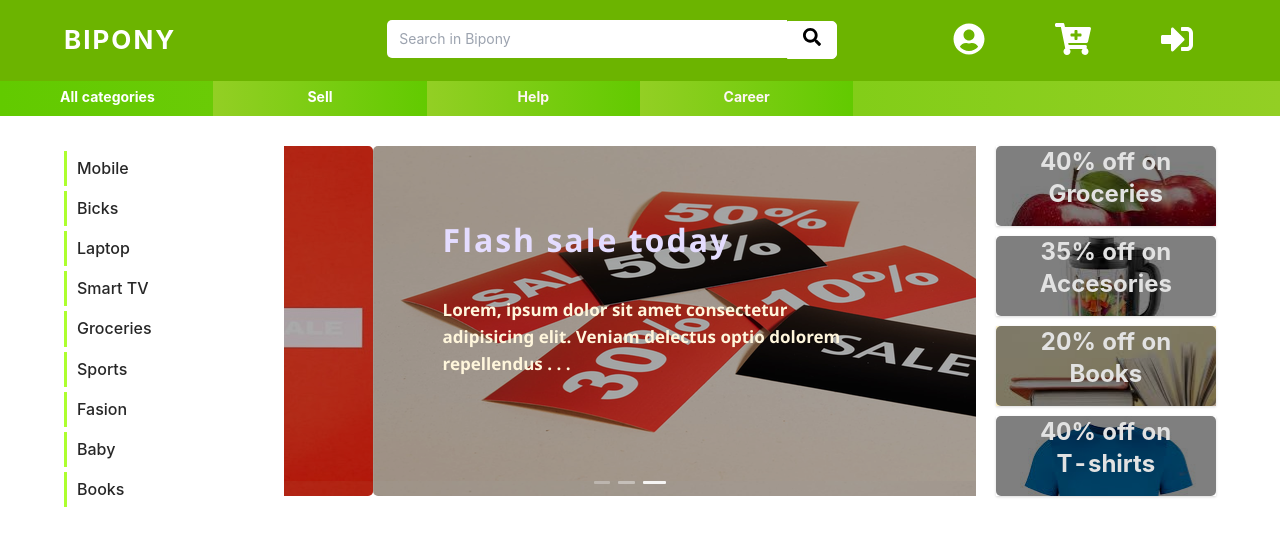
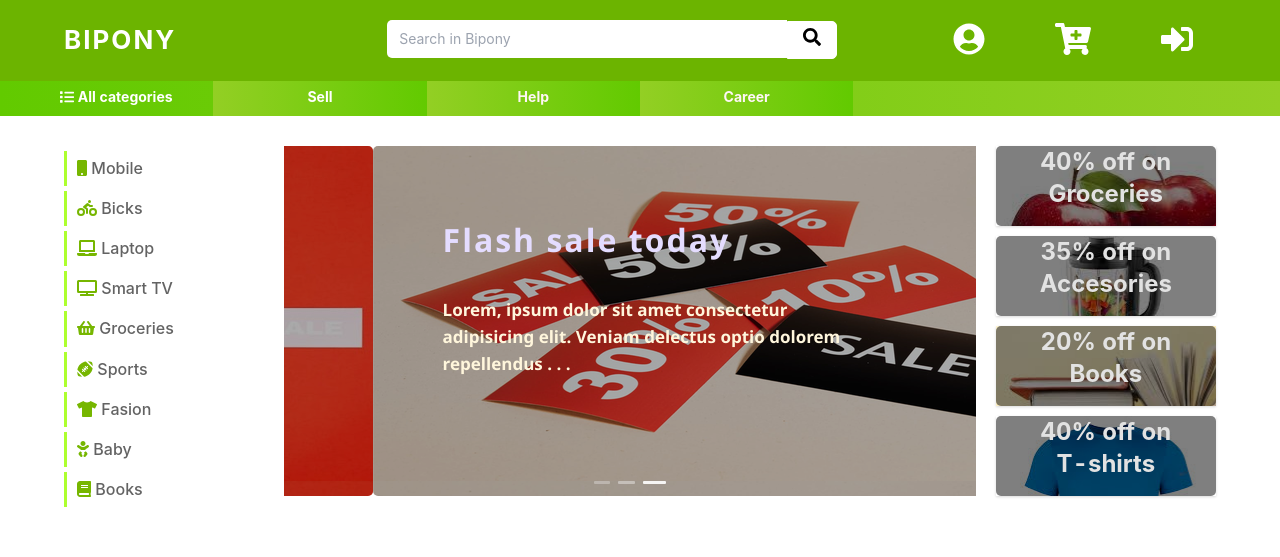
Before and after one commit to Cube-Maker/Bipony-Client, a Next.js app: page / in a window 1280 px wide. Shown: the top 557 px of the page. Built offline with nearby package versions, Linux system fonts and the light colour scheme.

Commit message:
Banner Updated

```diff
--- a/src/view/HomePage/component/Banner/Banner.js
+++ b/src/view/HomePage/component/Banner/Banner.js
@@ -2,6 +2,8 @@ import React from 'react';
 import styles from './Banner.module.css'
 import '../../../../../node_modules/antd/dist/antd.min.css'
 import { Carousel } from 'antd'
+import { FontAwesomeIcon } from '@fortawesome/react-fontawesome';
+import { faBaby, faBiking, faBook, faFootballBall, faLaptop, faMobile, faPhone, faPhoneAlt, faShoppingBasket, faTshirt, faTv } from '@fortawesome/free-solid-svg-icons';
 
 const Banner = () => {
     return (
@@ -11,15 +13,15 @@ const Banner = () => {
                 <section className={styles.Category}>
                     {/* List */}
                     <ul>
-                        <li>Mobile</li>
-                        <li>Bicks</li>
-                        <li>Laptop</li>
-                        <li>Smart TV</li>
-                        <li>Groceries</li>
-                        <li>Sports</li>
-                        <li>Fasion</li>
-                        <li>Baby</li>
-                        <li>Books</li>
+                        <li><FontAwesomeIcon icon={faMobile} className={styles.CategoryIcons} /> Mobile</li>
+                        <li><FontAwesomeIcon icon={faBiking} className={styles.CategoryIcons} /> Bicks</li>
+                        <li><FontAwesomeIcon icon={faLaptop} className={styles.CategoryIcons} /> Laptop</li>
+                        <li><FontAwesomeIcon icon={faTv} className={styles.CategoryIcons} /> Smart TV</li>
+                        <li><FontAwesomeIcon icon={faShoppingBasket} className={styles.CategoryIcons} /> Groceries</li>
+                        <li><FontAwesomeIcon icon={faFootballBall} className={styles.CategoryIcons} /> Sports</li>
+                        <li><FontAwesomeIcon icon={faTshirt} className={styles.CategoryIcons} /> Fasion</li>
+                        <li><FontAwesomeIcon icon={faBaby} className={styles.CategoryIcons} /> Baby</li>
+                        <li><FontAwesomeIcon icon={faBook} className={styles.CategoryIcons} /> Books</li>
                     </ul>
                 </section>
                 {/* Banner Slider Start*/}
--- a/src/view/HomePage/component/Banner/Banner.module.css
+++ b/src/view/HomePage/component/Banner/Banner.module.css
@@ -13,6 +13,11 @@
     width: 20%;
 }
 
+.CategoryIcons {
+    color: rgb(118, 182, 0);
+}
+
+
 .Category ul li {
     width: 80%;
     font-size: 16px;
@@ -24,12 +29,14 @@
     padding-bottom: 5px;
     padding-left: 10px;
     cursor: pointer;
+    color: rgb(99, 99, 99);
     border-left: 3px solid greenyellow;
 }
 
 .Category ul li:hover{
     border-bottom-right-radius: 25px;
     border-top-right-radius: 25px;
+    color: rgb(0, 0, 0);
     background: rgb(220, 255, 166);
 }
 
@@ -137,17 +144,6 @@
 
 
 
-
-
-
-
-
-
-
-
-
-
-
 @media (max-width:1000px) {
     .Banner_Sliders{
         width: 96%;
@@ -161,3 +157,20 @@
     }
 
 }
+
+@media (max-width:800px) {
+    .Banner {
+        width: 100%;
+        margin: 10px 0px;
+        height: 250px!important;
+    }
+    .Banner_Slide1{
+        height: 250px!important;
+    }
+    .Banner_Slide2{
+        height: 250px!important;
+    }
+    .Banner_Slide3{
+        height: 250px!important;
+    }
+}
--- a/src/view/HomePage/component/SubNavigation/SubNavigation.js
+++ b/src/view/HomePage/component/SubNavigation/SubNavigation.js
@@ -2,11 +2,13 @@ import React from 'react';
 import Image from 'next/image'
 import Link from 'next/link'
 import styles from './SubNavigation.module.css';
+import { FontAwesomeIcon } from '@fortawesome/react-fontawesome';
+import { faList } from '@fortawesome/free-solid-svg-icons';
 
 const SubNavigation = () => {
     return (
         <section className={`${styles.SubNavigation} grid grid-cols-2 md:grid-cols-6`}>
-            <p className={styles.Items}>All categories</p>
+            <p className={styles.Items}><FontAwesomeIcon icon={faList} /> All categories</p>
             <Link href="/switch-to-seller"><p className={styles.SellButton}>Sell</p></Link>
             <p className={styles.Items2}>Help</p>
             <p className={styles.Items2}>Career</p>
```
